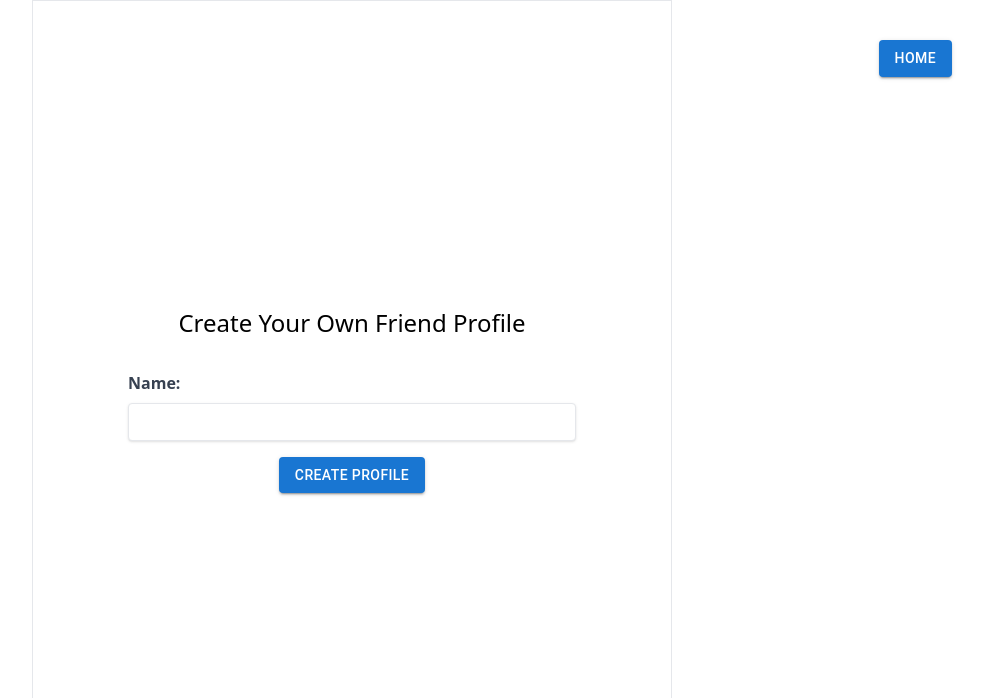
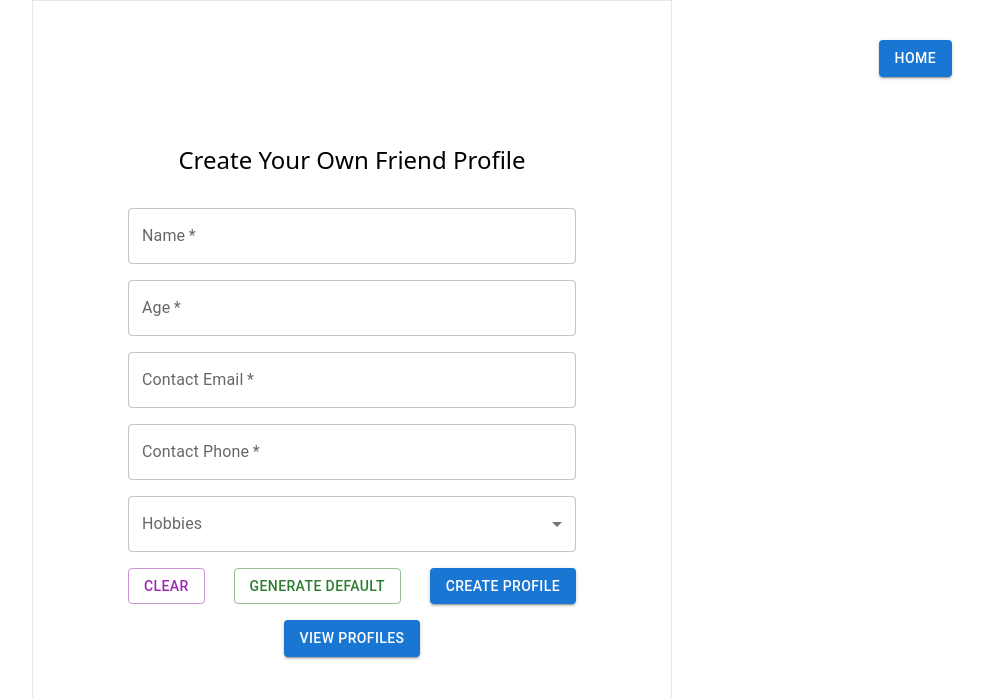
Before and after one commit to ieatn/friend-profile3, a React (Create React App) app in the folder client/: page /form in a window 1280 px wide. Shown: the top 698 px of the page, without its empty margins (288-1272 px from the left). Built offline with nearby package versions, Linux system fonts and the light colour scheme.

Commit message:
post request working

```diff
--- a/client/src/Form.jsx
+++ b/client/src/Form.jsx
@@ -1,34 +1,168 @@
-import React, { useState, useContext } from 'react'
+import React, { useState } from 'react';
 import { Link } from 'react-router-dom';
 import Button from '@mui/material/Button';
+import TextField from '@mui/material/TextField';
+import { InputLabel, MenuItem, Select, FormControl } from '@mui/material';
+import axios from 'axios'; // Ensure axios is imported
+import { API_URL } from './api/Config'; // Ensure API_URL is configured
 
 export default function Form() {
   const [name, setName] = useState('');
+  const [age, setAge] = useState('');
+  const [contactEmail, setContactEmail] = useState('');
+  const [contactPhone, setContactPhone] = useState('');
+  const [hobbies, setHobbies] = useState([]);
 
-  const handleSubmit = (e) => {
+  // Handle form submission
+  const handleSubmit = async (e) => {
     e.preventDefault();
+
+    // Create the profile object
+    const profileData = {
+      name,
+      age,
+      contact: {
+        email: contactEmail,
+        phone: contactPhone,
+      },
+      hobbies,
+    };
+
+    // Convert profile data to JSON string
+    const profileDataJson = JSON.stringify(profileData);
+
+
+    try {
+      console.log(profileData)
+      console.log(typeof(profileData))
+      console.log('Profile data:', profileDataJson);
+      console.log('type:', typeof(profileDataJson));
+      await axios.post(`${API_URL}/profiles`, { profile_data: profileDataJson });
+      alert('Profile created successfully!');
+      // Optionally, redirect or clear fields here
+      handleClear();
+    } catch (error) {
+      console.error('There was an error creating the profile!', error);
+      alert('Failed to create profile. Please try again.');
+    }
   };
+
+  // Clear all form fields
+  const handleClear = () => {
+    setName('');
+    setAge('');
+    setContactEmail('');
+    setContactPhone('');
+    setHobbies([]);
+  };
+
+  // Generate default data for form fields
+  const handleGenerateDefault = () => {
+    setName('John Doe');
+    setAge('25');
+    setContactEmail('johndoe@example.com');
+    setContactPhone('123-456-7890');
+    setHobbies(['Reading', 'Gaming', 'Hiking']);
+  };
+
   return (
     <div className="border w-1/2 mx-auto flex flex-col items-center justify-center h-screen">
       <h1 className="text-2xl mb-8">Create Your Own Friend Profile</h1>
       <form onSubmit={handleSubmit} className="w-full max-w-md">
         <div className="mb-4">
-          <label className="block text-gray-700 font-bold mb-2">Name:</label>
-          <input
-            type="text"
-            className="shadow appearance-none border rounded w-full py-2 px-3 text-gray-700 leading-tight focus:outline-none focus:shadow-outline"
+          <TextField
+            label="Name"
+            variant="outlined"
+            fullWidth
             value={name}
             onChange={(e) => setName(e.target.value)}
             required
           />
         </div>
 
+        <div className="mb-4">
+          <TextField
+            label="Age"
+            type="number"
+            variant="outlined"
+            fullWidth
+            value={age}
+            onChange={(e) => setAge(e.target.value)}
+            required
+          />
+        </div>
+
+        <div className="mb-4">
+          <TextField
+            label="Contact Email"
+            type="email"
+            variant="outlined"
+            fullWidth
+            value={contactEmail}
+            onChange={(e) => setContactEmail(e.target.value)}
+            required
+          />
+        </div>
+
+        <div className="mb-4">
+          <TextField
+            label="Contact Phone"
+            variant="outlined"
+            fullWidth
+            value={contactPhone}
+            onChange={(e) => setContactPhone(e.target.value)}
+            required
+          />
+        </div>
+
+        <div className="mb-4">
+          <FormControl fullWidth variant="outlined">
+            <InputLabel id="hobbies-label">Hobbies</InputLabel>
+            <Select
+              labelId="hobbies-label"
+              multiple
+              value={hobbies}
+              onChange={(e) => setHobbies(e.target.value)}
+              renderValue={(selected) => (
+                <div className="flex flex-wrap">
+                  {selected.map((value) => (
+                    <div key={value} className="p-1">
+                      {value}
+                    </div>
+                  ))}
+                </div>
+              )}
+              label="Hobbies"
+            >
+              <MenuItem value="Reading">Reading</MenuItem>
+              <MenuItem value="Gaming">Gaming</MenuItem>
+              <MenuItem value="Hiking">Hiking</MenuItem>
+              <MenuItem value="Cooking">Cooking</MenuItem>
+              <MenuItem value="Traveling">Traveling</MenuItem>
+              {/* Add more hobbies as needed */}
+            </Select>
+          </FormControl>
+        </div>
+
+        <div className="flex justify-between mb-4">
+          <Button variant="outlined" color="secondary" onClick={handleClear}>
+            Clear
+          </Button>
+          <Button variant="outlined" color="success" onClick={handleGenerateDefault}>
+            Generate Default
+          </Button>
+          <Button variant="contained" color="primary" type="submit">
+            Create Profile
+          </Button>
+        </div>
       </form>
 
-
-      <Link to="/" className='fixed top-10 right-10'><Button variant="contained">Home</Button></Link>
-      <Link to="/profile"><Button variant="contained">Create Profile</Button></Link>
-
+      <Link to="/" className='fixed top-10 right-10'>
+        <Button variant="contained">Home</Button>
+      </Link>
+      <Link to="/profile">
+        <Button variant="contained">View Profiles</Button>
+      </Link>
     </div>
-  )
+  );
 }
```
Also changed, not shown: 2 other files (tests, documents, lock files or other folders).
